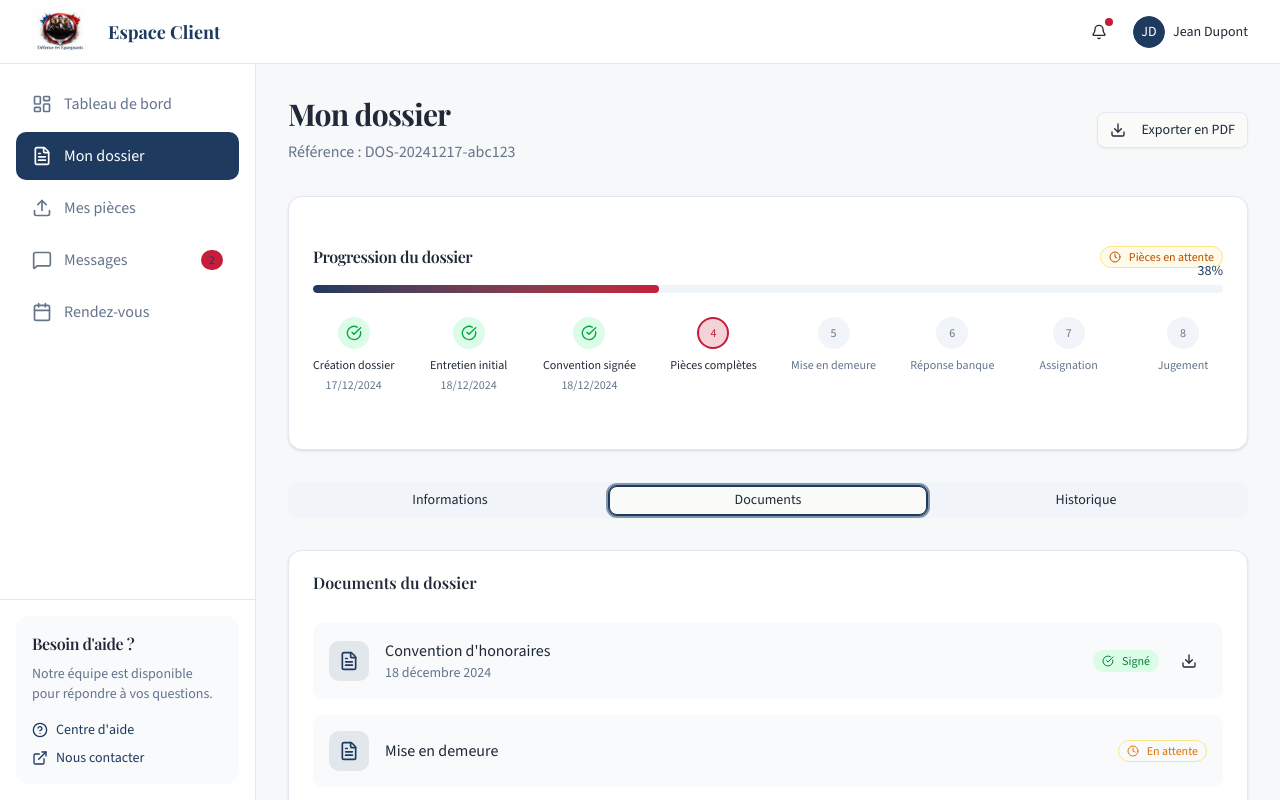
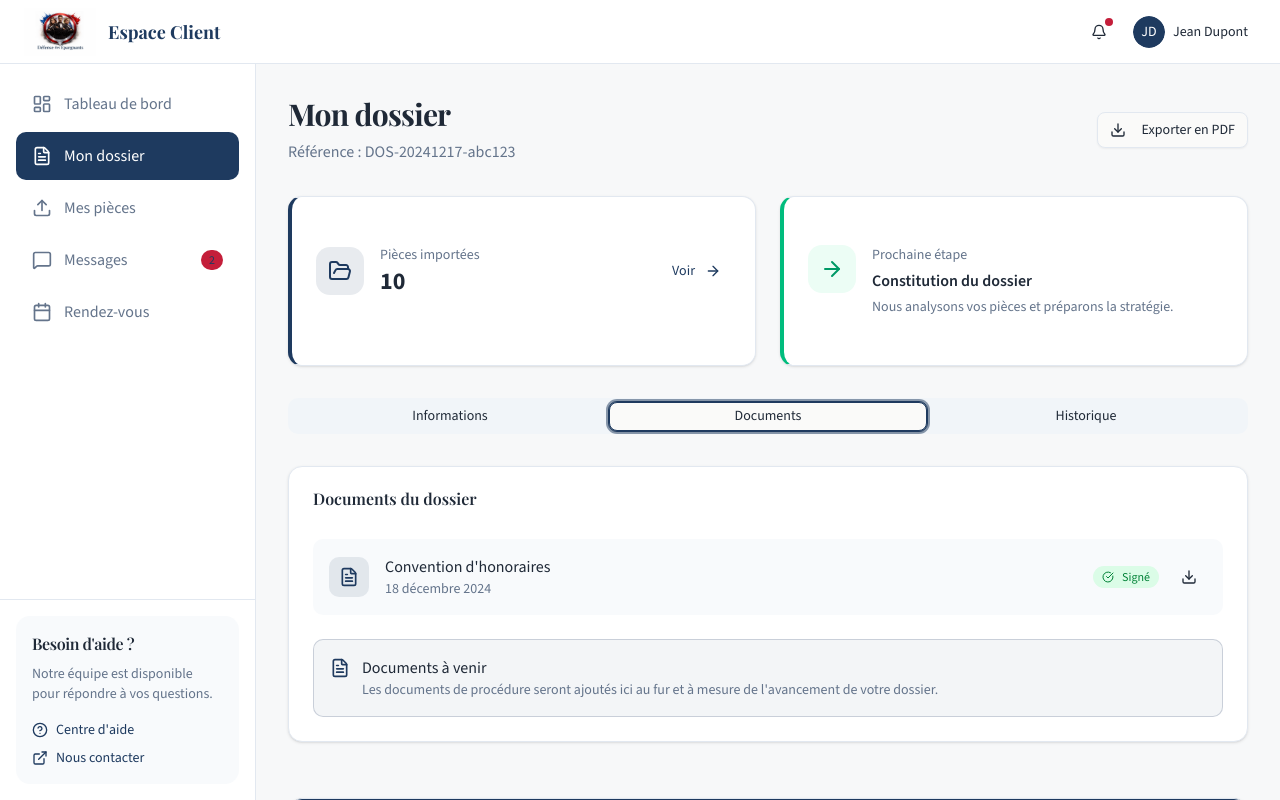
Before and after one commit to NMajster/Corentin-app, a Next.js app: page /dashboard/dossier in a window 1280 px wide. Both pictures are taken after a click on the tab "Documents". Shown: the top 800 px of the page. Built offline with nearby package versions, Linux system fonts and the light colour scheme.

Commit message:
Refonte page dossier: suppression timeline, affichage simplifie

```diff
--- a/src/app/(client)/dashboard/dossier/page.tsx
+++ b/src/app/(client)/dashboard/dossier/page.tsx
@@ -9,23 +9,22 @@ import {
   Building2,
   Calendar,
   Euro,
-  Clock,
   CheckCircle,
   AlertTriangle,
   Download,
   ExternalLink,
   Phone,
   Mail,
+  FolderOpen,
+  ArrowRight,
 } from "lucide-react";
 import Link from "next/link";
 
 export default function DossierPage() {
-  // Données de démonstration
+  // Données de démonstration - à connecter avec Supabase
   const dossier = {
     reference: "DOS-20241217-abc123",
     dateCreation: "17 décembre 2024",
-    statut: "pieces_en_attente",
-    statutLabel: "Pièces en attente",
     typeContentieux: "Fraude au faux conseiller",
   };
 
@@ -63,27 +62,16 @@ La banque refuse de me rembourser en invoquant ma "négligence grave".`,
       statut: "signe",
       date: "18 décembre 2024",
     },
-    {
-      nom: "Mise en demeure",
-      type: "mise_en_demeure",
-      statut: "en_attente",
-      date: null,
-    },
   ];
 
-  const etapes = [
-    { label: "Création dossier", completed: true, date: "17/12/2024" },
-    { label: "Entretien initial", completed: true, date: "18/12/2024" },
-    { label: "Convention signée", completed: true, date: "18/12/2024" },
-    { label: "Pièces complètes", completed: false, date: null },
-    { label: "Mise en demeure", completed: false, date: null },
-    { label: "Réponse banque", completed: false, date: null },
-    { label: "Assignation", completed: false, date: null },
-    { label: "Jugement", completed: false, date: null },
-  ];
+  // Nombre de pièces importées (à connecter avec Supabase Storage)
+  const piecesImportees = 10;
 
-  const currentStep = etapes.findIndex((e) => !e.completed);
-  const progress = Math.round((currentStep / etapes.length) * 100);
+  // Prochaine étape définie par l'avocat (sera éditable depuis le back-office)
+  const prochaineEtape = {
+    titre: "Constitution du dossier",
+    description: "Nous analysons vos pièces et préparons la stratégie.",
+  };
 
   return (
     <div className="space-y-8 animate-fade-in">
@@ -105,64 +93,46 @@ La banque refuse de me rembourser en invoquant ma "négligence grave".`,
         </div>
       </div>
 
-      {/* Barre de progression */}
-      <Card>
-        <CardContent className="p-6">
-          <div className="flex items-center justify-between mb-4">
-            <h3 className="font-semibold text-foreground">Progression du dossier</h3>
-            <Badge variant="outline" className="bg-amber-50 text-amber-700 border-amber-200">
-              <Clock className="w-3 h-3 mr-1" />
-              {dossier.statutLabel}
-            </Badge>
-          </div>
+      {/* Résumé du dossier */}
+      <div className="grid grid-cols-1 md:grid-cols-2 gap-6">
+        {/* Pièces importées */}
+        <Card className="border-l-4 border-l-primary">
+          <CardContent className="p-6">
+            <div className="flex items-center justify-between">
+              <div className="flex items-center gap-4">
+                <div className="w-12 h-12 bg-primary/10 rounded-xl flex items-center justify-center">
+                  <FolderOpen className="w-6 h-6 text-primary" />
+                </div>
+                <div>
+                  <p className="text-sm text-muted-foreground">Pièces importées</p>
+                  <p className="text-2xl font-bold text-foreground">{piecesImportees}</p>
+                </div>
+              </div>
+              <Link href="/dashboard/pieces">
+                <Button variant="ghost" size="sm" className="text-primary">
+                  Voir <ArrowRight className="w-4 h-4 ml-1" />
+                </Button>
+              </Link>
+            </div>
+          </CardContent>
+        </Card>
 
-          {/* Progress bar */}
-          <div className="relative mb-6">
-            <div className="h-2 bg-muted rounded-full overflow-hidden">
-              <div
-                className="h-full bg-gradient-to-r from-primary to-accent rounded-full transition-all duration-500"
-                style={{ width: `${progress}%` }}
-              />
+        {/* Prochaine étape */}
+        <Card className="border-l-4 border-l-emerald-500">
+          <CardContent className="p-6">
+            <div className="flex items-start gap-4">
+              <div className="w-12 h-12 bg-emerald-50 rounded-xl flex items-center justify-center flex-shrink-0">
+                <ArrowRight className="w-6 h-6 text-emerald-600" />
+              </div>
+              <div>
+                <p className="text-sm text-muted-foreground mb-1">Prochaine étape</p>
+                <p className="font-semibold text-foreground">{prochaineEtape.titre}</p>
+                <p className="text-sm text-muted-foreground mt-1">{prochaineEtape.description}</p>
+              </div>
             </div>
-            <span className="absolute right-0 -top-6 text-sm font-medium text-primary">
-              {progress}%
-            </span>
-          </div>
-
-          {/* Étapes */}
-          <div className="flex justify-between overflow-x-auto pb-2">
-            {etapes.map((etape, index) => (
-              <div key={index} className="flex flex-col items-center min-w-[80px]">
-                <div className={`w-8 h-8 rounded-full flex items-center justify-center mb-2 ${
-                  etape.completed
-                    ? "bg-green-100 text-green-600"
-                    : index === currentStep
-                    ? "bg-accent/20 text-accent border-2 border-accent"
-                    : "bg-muted text-muted-foreground"
-                }`}>
-                  {etape.completed ? (
-                    <CheckCircle className="w-4 h-4" />
-                  ) : (
-                    <span className="text-xs font-medium">{index + 1}</span>
-                  )}
-                </div>
-                <span className={`text-xs text-center ${
-                  etape.completed || index === currentStep
-                    ? "text-foreground font-medium"
-                    : "text-muted-foreground"
-                }`}>
-                  {etape.label}
-                </span>
-                {etape.date && (
-                  <span className="text-xs text-muted-foreground mt-1">
-                    {etape.date}
-                  </span>
-                )}
-              </div>
-            ))}
-          </div>
-        </CardContent>
-      </Card>
+          </CardContent>
+        </Card>
+      </div>
 
       {/* Tabs */}
       <Tabs defaultValue="infos" className="space-y-6">
@@ -330,13 +300,13 @@ La banque refuse de me rembourser en invoquant ma "négligence grave".`,
                 ))}
               </div>
 
-              <div className="mt-6 p-4 bg-amber-50 rounded-lg border border-amber-200">
+              <div className="mt-6 p-4 bg-primary/5 rounded-lg border border-primary/20">
                 <div className="flex items-start gap-3">
-                  <AlertTriangle className="w-5 h-5 text-amber-600 flex-shrink-0 mt-0.5" />
+                  <FileText className="w-5 h-5 text-primary flex-shrink-0 mt-0.5" />
                   <div>
-                    <p className="font-medium text-amber-800">Documents à venir</p>
-                    <p className="text-sm text-amber-700">
-                      La mise en demeure sera générée une fois toutes vos pièces importées.
+                    <p className="font-medium text-foreground">Documents à venir</p>
+                    <p className="text-sm text-muted-foreground">
+                      Les documents de procédure seront ajoutés ici au fur et à mesure de l&apos;avancement de votre dossier.
                     </p>
                   </div>
                 </div>
--- a/src/app/(client)/dashboard/pieces/page.tsx
+++ b/src/app/(client)/dashboard/pieces/page.tsx
@@ -24,6 +24,7 @@ import {
   X,
   Edit3,
   Save,
+  Trash2,
 } from "lucide-react";
 import Link from "next/link";
 
@@ -146,6 +147,26 @@ export default function PiecesPage() {
     a.download = doc.file_name;
     a.target = "_blank";
     a.click();
+  };
+
+  // Supprimer un document
+  const handleDelete = async (doc: Document) => {
+    if (!supabase) return;
+
+    const confirmDelete = window.confirm(`Voulez-vous vraiment supprimer "${doc.file_name}" ?`);
+    if (!confirmDelete) return;
+
+    // Supprimer du Storage
+    const { error } = await supabase.storage
+      .from("client-documents")
+      .remove([doc.file_path]);
+
+    if (!error) {
+      // Retirer de la liste locale
+      setDocuments(docs => docs.filter(d => d.id !== doc.id));
+    } else {
+      alert("Erreur lors de la suppression. Veuillez réessayer.");
+    }
   };
 
   // Ouvrir le formulaire d'édition
@@ -302,18 +323,26 @@ export default function PiecesPage() {
             </div>
           ) : (
             <div className="space-y-4">
-              {documents.map((doc) => (
+              {documents.map((doc, index) => (
                 <div
                   key={doc.id}
                   className="border rounded-lg overflow-hidden"
                 >
                   {/* Ligne principale du document */}
                   <div className="flex items-center gap-4 p-4 bg-muted/30">
-                    <div className="w-10 h-10 bg-white rounded-lg flex items-center justify-center border">
+                    {/* Numéro de pièce */}
+                    <div className="w-10 h-10 bg-primary rounded-lg flex items-center justify-center text-white font-bold text-sm flex-shrink-0">
+                      {index + 1}
+                    </div>
+                    <div className="w-8 h-8 bg-white rounded flex items-center justify-center border flex-shrink-0">
                       {getFileIcon(doc.file_type, doc.file_name)}
                     </div>
                     <div className="flex-1 min-w-0">
-                      <p className="font-medium truncate">{doc.file_name}</p>
+                      <p className="font-medium truncate">
+                        <span className="text-primary font-semibold">Pièce n°{index + 1}</span>
+                        <span> – </span>
+                        <span>{doc.designation || doc.file_name}</span>
+                      </p>
                       <div className="flex items-center gap-3 text-sm text-muted-foreground">
                         <span>{formatFileSize(doc.file_size)}</span>
                         <span>•</span>
@@ -327,7 +356,7 @@ export default function PiecesPage() {
                         {doc.designation && (
                           <>
                             <span>•</span>
-                            <span className="text-primary font-medium">{doc.designation}</span>
+                            <span className="text-muted-foreground/70 italic">{doc.file_name}</span>
                           </>
                         )}
                       </div>
@@ -372,6 +401,17 @@ export default function PiecesPage() {
                         title="Télécharger"
                       >
                         <Download className="w-4 h-4" />
+                      </Button>
+
+                      {/* Bouton Supprimer */}
+                      <Button
+                        variant="ghost"
+                        size="icon"
+                        onClick={() => handleDelete(doc)}
+                        title="Supprimer"
+                        className="text-red-500 hover:text-red-700 hover:bg-red-50"
+                      >
+                        <Trash2 className="w-4 h-4" />
                       </Button>
                     </div>
                   </div>
```
